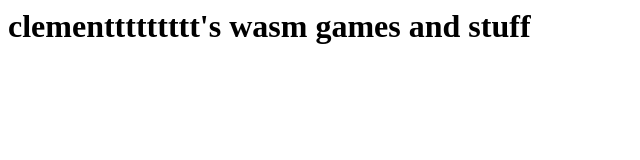
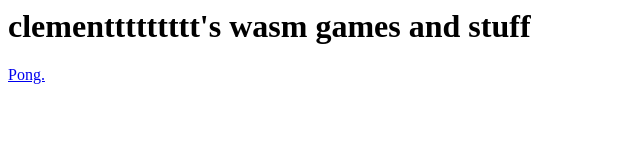
Before and after one commit to clementtttttttt/clementtttttttt.github.io, a plain HTML site: page index.html in a window 1280 px wide. Shown: the full height of the page, 0-640 px from the left. Drawn offline with Linux system fonts and the light colour scheme.

Commit message:
horrible screwup fix

```diff
--- a/index.html
+++ b/index.html
@@ -3,7 +3,7 @@
 </head>
 <body>
 	<h1>clementtttttttt's wasm games and stuff</h1>
-
+	<a href="/Pong.game/pong.html"> Pong. </a>
 
 
 
```
Also changed, not shown: 1 other file.
